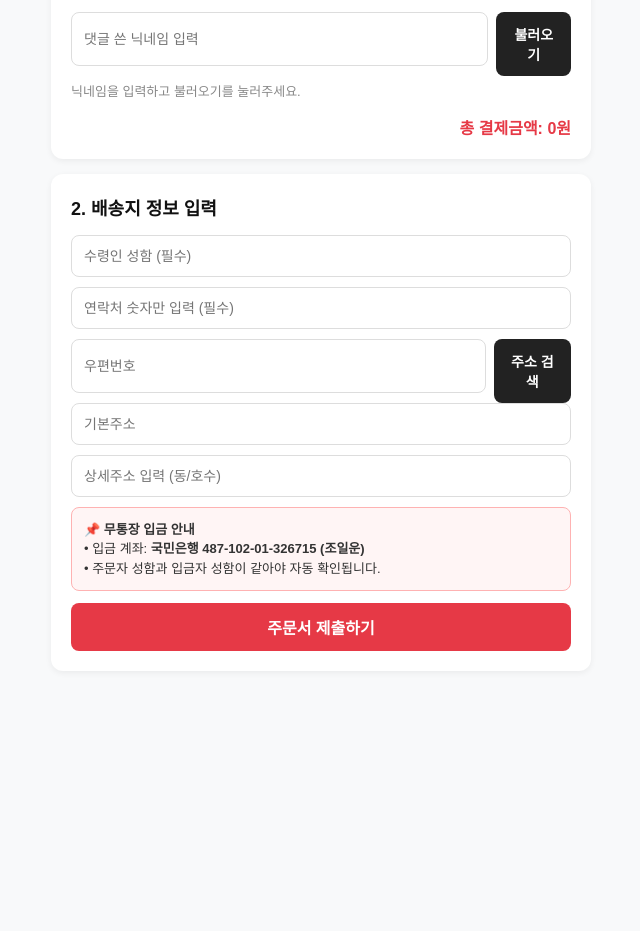
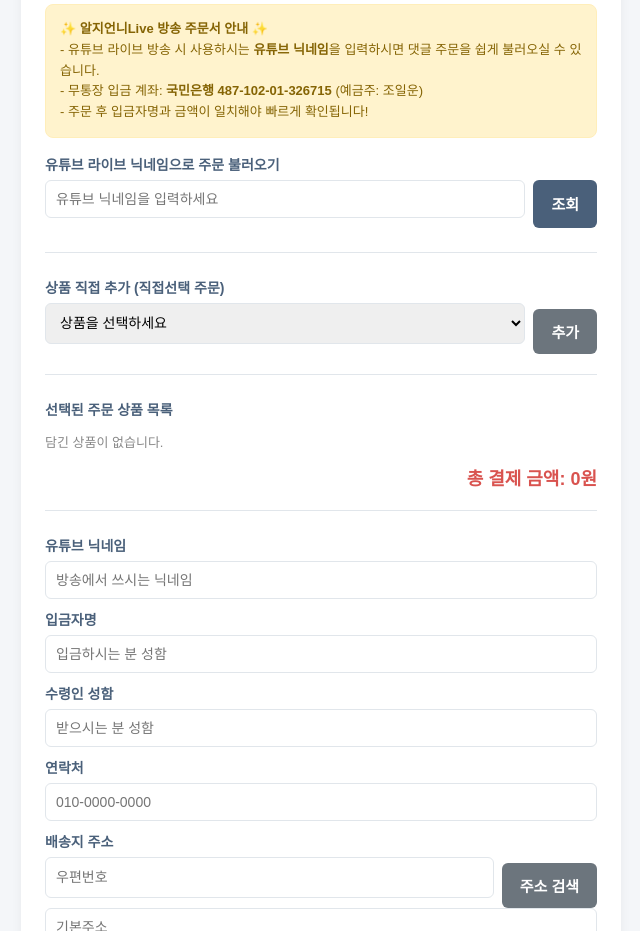
Before and after one commit to al-g-shop/Al.gee.shop, a plain HTML site: page index.html in a window 1280 px wide. Shown: the part 103-1034 px from the top of the page, without its empty margins (319-959 px from the left). Before the commit the page ends 804 px from the top, so only its background shows below. Drawn offline with Linux system fonts and the light colour scheme; no server answers.

Commit message:
Update index.html

```diff
--- a/index.html
+++ b/index.html
@@ -3,170 +3,295 @@
 <head>
   <meta charset="UTF-8">
   <meta name="viewport" content="width=device-width, initial-scale=1.0">
-  <title>❤️ 알지언니Live ❤️주문서</title>
-  <script src="https://t1.daumcdn.net/mapjsapi/bundle/postcode/prod/postcode.v2.js"></script>
-  <script>
-    function searchAddress() {
-      new daum.Postcode({
-        oncomplete: function(data) {
-          document.getElementById('zipcode').value = data.zonecode;
-          document.getElementById('address').value = data.roadAddress || data.jibunAddress;
-          document.getElementById('detailAddress').focus();
+  <title>❤️ 알지언니Live ❤️ - 주문서</title>
+  <script src="//t1.daumcdn.net/mapjsapi/bundle/postcode/prod/postcode.v2.js"></script>
+  <style>
+    :root {
+      --primary-color: #4A607A;
+      --primary-hover: #1A2B4C;
+      --bg-color: #F4F6F9;
+      --card-bg: #FFFFFF;
+      --text-color: #333333;
+      --border-color: #E1E6EB;
     }
-      }).open();
-    }
-  </script>
-  <style>
-    body { font-family: sans-serif; background: #f8f9fa; margin: 0; padding: 15px; color: #333; }
-    .card { max-width: 500px; margin: 0 auto 15px; background: #fff; padding: 20px; border-radius: 12px; box-shadow: 0 2px 6px rgba(0,0,0,0.06); }
-    .header-nav { max-width: 500px; margin: 0 auto 15px; display: flex; justify-content: space-between; align-items: center; }
-    .header-nav a { text-decoration: none; color: #e63946; font-weight: bold; font-size: 14px; }
-    h2 { font-size: 18px; margin-top: 0; color: #111; }
-    input { width: 100%; padding: 12px; margin-bottom: 10px; border: 1px solid #ddd; border-radius: 8px; box-sizing: border-box; font-size: 14px; }
-    .row { display: flex; gap: 8px; }
-    button { padding: 12px 16px; background: #222; color: #fff; border: none; border-radius: 8px; font-weight: bold; cursor: pointer; font-size: 14px; }
-    button:disabled { background: #ccc; cursor: not-allowed; }
-    .item-box { padding: 10px 0; border-bottom: 1px solid #eee; display: flex; justify-content: space-between; font-size: 14px; }
-    .total-box { font-size: 16px; font-weight: bold; text-align: right; margin-top: 15px; color: #e63946; }
-    .bank-info { background: #fff5f5; border: 1px solid #feb2b2; padding: 12px; border-radius: 8px; font-size: 13px; margin-bottom: 12px; line-height: 1.5; }
+    * { box-sizing: border-box; font-family: 'Noto Sans KR', sans-serif; }
+    body { background-color: var(--bg-color); color: var(--text-color); margin: 0; padding: 20px; }
+    .container { max-width: 600px; margin: 0 auto; background: var(--card-bg); padding: 24px; border-radius: 12px; box-shadow: 0 4px 12px rgba(0,0,0,0.05); }
+
+    .header { display: flex; justify-content: space-between; align-items: center; margin-bottom: 20px; padding-bottom: 10px; border-bottom: 1px solid var(--border-color); }
+    h1 { color: var(--primary-hover); text-align: center; font-size: 22px; margin: 0; }
+    .header a { text-decoration: none; font-size: 13px; font-weight: bold; color: var(--primary-color); background: #e9ecef; padding: 6px 12px; border-radius: 6px; }
+
+    .section { margin-bottom: 24px; border-bottom: 1px solid var(--border-color); padding-bottom: 20px; }
+    .section:last-child { border-bottom: none; }
+    label { font-weight: bold; font-size: 14px; display: block; margin-bottom: 6px; color: var(--primary-color); }
+    input[type="text"], input[type="tel"], select { width: 100%; padding: 10px; border: 1px solid var(--border-color); border-radius: 6px; margin-bottom: 10px; font-size: 14px; }
+
+    .btn { background: var(--primary-color); color: #fff; border: none; padding: 12px 18px; border-radius: 6px; cursor: pointer; width: 100%; font-weight: bold; font-size: 15px; transition: background 0.2s; }
+    .btn:hover { background: var(--primary-hover); }
+    .btn-secondary { background: #6C757D; margin-top: 6px; }
+    .btn-secondary:hover { background: #5A6268; }
+
+    .cart-item { display: flex; justify-content: space-between; align-items: center; padding: 8px 0; border-bottom: 1px dashed var(--border-color); }
+    .cart-item-controls { display: flex; align-items: center; gap: 8px; }
+    .cart-item-controls button { width: 28px; height: 28px; border: 1px solid var(--border-color); background: #fff; border-radius: 4px; cursor: pointer; }
+
+    .total-price { font-size: 18px; font-weight: bold; text-align: right; color: #D9534F; margin-top: 12px; }
+    .flex-row { display: flex; gap: 8px; }
+    .flex-row input { flex: 1; }
+    .flex-row button { width: auto; white-space: nowrap; }
+
+    /* 계좌번호 및 안내 박스 스타일 */
+    .notice-box { background: #fff3cd; border: 1px solid #ffeeba; color: #856404; padding: 14px; border-radius: 8px; font-size: 13px; margin-bottom: 16px; line-height: 1.6; }
   </style>
 </head>
 <body>
 
-  <div class="header-nav">
-    <span><b>알지언니샵</b> ♡ LIVE SHOPPING</span>
-    <a href="customer.html">🔍 주문조회 하러가기 →</a>
+<div class="container">
+  <div class="header">
+    <h1>❤️ 알지언니Live ❤️</h1>
+    <a href="customer.html">주문조회하기 →</a>
   </div>
 
-  <div class="card">
-    <h2>1. 유튜브 닉네임 검색</h2>
-    <div class="row">
-      <input type="text" id="nickname" placeholder="댓글 쓴 닉네임 입력">
-      <button onclick="fetchOrders()">불러오기</button>
-    </div>
-    <div id="orderList"><p style="color:#888; font-size:13px; margin:5px 0;">닉네임을 입력하고 불러오기를 눌러주세요.</p></div>
-    <div class="total-box" id="priceSummary">총 결제금액: 0원</div>
+  <!-- 안내 문구 박스 (국민은행 계좌 포함) -->
+  <div class="notice-box">
+    <b>✨ 알지언니Live 방송 주문서 안내 ✨</b><br>
+    - 유튜브 라이브 방송 시 사용하시는 <b>유튜브 닉네임</b>을 입력하시면 댓글 주문을 쉽게 불러오실 수 있습니다.<br>
+    - 무통장 입금 계좌: <b>국민은행 487-102-01-326715</b> (예금주: 조일운)<br>
+    - 주문 후 입금자명과 금액이 일치해야 빠르게 확인됩니다!
   </div>
 
-  <div class="card">
-    <h2>2. 배송지 정보 입력</h2>
-    <input type="text" id="name" placeholder="수령인 성함 (필수)">
-    <input type="tel" id="phone" placeholder="연락처 숫자만 입력 (필수)">
-    <div class="row">
-      <input type="text" id="zipcode" placeholder="우편번호" readonly>
-      <button type="button" onclick="searchAddress()">주소 검색</button>
+  <!-- 1. 댓글로 주문 불러오기 -->
+  <div class="section">
+    <label for="searchNickname">유튜브 라이브 닉네임으로 주문 불러오기</label>
+    <div class="flex-row">
+      <input type="text" id="searchNickname" placeholder="유튜브 닉네임을 입력하세요">
+      <button class="btn" onclick="fetchCommentOrder()">조회</button>
     </div>
-    <input type="text" id="address" placeholder="기본주소" readonly>
-    <input type="text" id="detailAddress" placeholder="상세주소 입력 (동/호수)">
-
-    <div class="bank-info">
-      📌 <b>무통장 입금 안내</b><br>
-      • 입금 계좌: <b>국민은행 487-102-01-326715 (조일운)</b><br>
-      • 주문자 성함과 입금자 성함이 같아야 자동 확인됩니다.
+    <div id="commentResult" style="font-size:12px; color:#666; margin-top:4px;"></div>
   </div>
 
-    <button id="submitBtn" style="width:100%; background:#e63946; font-size:16px;" onclick="submitOrder()">주문서 제출하기</button>
+  <!-- 2. 직접 상품 추가 -->
+  <div class="section">
+    <label for="productSelect">상품 직접 추가 (직접선택 주문)</label>
+    <div class="flex-row">
+      <select id="productSelect">
+        <option value="">상품을 선택하세요</option>
+      </select>
+      <button class="btn btn-secondary" onclick="addSelectedProduct()">추가</button>
+    </div>
+  </div>
+
+  <!-- 3. 장바구니 목록 -->
+  <div class="section">
+    <label>선택된 주문 상품 목록</label>
+    <div id="cartList"><p style="color:#888; font-size:13px;">담긴 상품이 없습니다.</p></div>
+    <div class="total-price" id="totalPrice">총 결제 금액: 0원</div>
+  </div>
+
+  <!-- 4. 배송지 및 주문자 정보 -->
+  <form id="orderForm" onsubmit="submitOrder(event)">
+    <div class="section">
+      <label for="nickname">유튜브 닉네임</label>
+      <input type="text" id="nickname" placeholder="방송에서 쓰시는 닉네임" required>
+
+      <label for="depositor">입금자명</label>
+      <input type="text" id="depositor" placeholder="입금하시는 분 성함" required>
+
+      <label for="recipient">수령인 성함</label>
+      <input type="text" id="recipient" placeholder="받으시는 분 성함" required>
+
+      <label for="phone">연락처</label>
+      <input type="tel" id="phone" placeholder="010-0000-0000" required>
+
+      <label>배송지 주소</label>
+      <div class="flex-row">
+        <input type="text" id="zipcode" placeholder="우편번호" readonly required>
+        <button type="button" class="btn btn-secondary" onclick="execDaumPostcode()">주소 검색</button>
+      </div>
+      <input type="text" id="address1" placeholder="기본주소" readonly required>
+      <input type="text" id="address2" placeholder="상세주소를 입력하세요" required>
+    </div>
+
+    <button type="submit" class="btn" id="submitBtn">주문 완료하기</button>
+  </form>
 </div>
 
 <script>
-    const API_URL = "https://script.google.com/macros/s/AKfycbxQ0KIkw3m63VUEyAq1OFXisjXfkT1S7zozn1TlvlwK317Pn35hdcfo3AwcxvQtZIrbJQ/exec";
-    let currentItems = [];
-    let totalAmount = 0;
+  const GAS_URL = "https://script.google.com/macros/s/AKfycbxQ0KIkw3m63VUEyAq1OFXisjXfkT1S7zozn1TlvlwK317Pn35hdcfo3AwcxvQtZIrbJQ/exec";
+  let productCatalog = [];
+  let cart = {};
 
-    window.onload = () => {
-      const saved = JSON.parse(localStorage.getItem('savedAddress') || '{}');
-      if (saved.name) {
-        document.getElementById('name').value = saved.name;
-        document.getElementById('phone').value = saved.phone;
-        document.getElementById('zipcode').value = saved.zipcode;
-        document.getElementById('address').value = saved.address;
-        document.getElementById('detailAddress').value = saved.detailAddress;
-      }
+  window.onload = async function() {
+    await loadProducts();
+    loadSavedAddress();
   };
 
-    async function fetchOrders() {
-      const nick = document.getElementById('nickname').value;
-      if (!nick) return alert('닉네임을 입력해주세요.');
+  async function loadProducts() {
+    try {
+      const res = await fetch(`${GAS_URL}?action=getProducts`);
+      productCatalog = await res.json();
+      const select = document.getElementById("productSelect");
 
-      const res = await fetch(`${API_URL}?nickname=${encodeURIComponent(nick)}`);
-      const data = await res.json();
-      currentItems = data.orders;
-      renderOrders();
+      productCatalog.forEach(p => {
+        const opt = document.createElement("option");
+        opt.value = p.id;
+        opt.textContent = `[${p.id}] ${p.name} - ${p.price.toLocaleString()}원`;
+        select.appendChild(opt);
+      });
+    } catch (e) {
+      alert("상품 목록을 불러오지 못했습니다.");
+    }
   }
 
-    function renderOrders() {
-      const listEl = document.getElementById('orderList');
-      listEl.innerHTML = '';
-      let itemTotal = 0;
+  async function fetchCommentOrder() {
+    const nick = document.getElementById("searchNickname").value.trim();
+    if (!nick) return alert("유튜브 닉네임을 입력해주세요.");
 
-      if(currentItems.length === 0) {
-        listEl.innerHTML = '<p style="color:#e63946; font-size:13px;">불러온 상품이 없습니다. 닉네임과 댓글을 확인해주세요.</p>';
+    try {
+      const res = await fetch(`${GAS_URL}?action=getComment&nickname=${encodeURIComponent(nick)}`);
+      const data = await res.json();
+
+      if (!data.comment) {
+        document.getElementById("commentResult").textContent = "해당 닉네임의 댓글 내역이 없습니다.";
+        return;
       }
 
-      currentItems.forEach(item => {
-        itemTotal += item.price * item.qty;
-        let optStr = (item.color || item.size) ? ` (${[item.color, item.size].filter(Boolean).join('/')})` : '';
-        listEl.innerHTML += `<div class="item-box">
-          <span>[${item.code}] ${item.name}${optStr}</span>
-          <b>${item.price.toLocaleString()}원</b>
-        </div>`;
+      document.getElementById("commentResult").textContent = `댓글 내역: "${data.comment}"`;
+      document.getElementById("nickname").value = nick;
+
+      productCatalog.forEach(p => {
+        const regex = new RegExp(`\\b${p.id}\\b`, 'g');
+        const matches = data.comment.match(regex);
+        if (matches) {
+          cart[p.id] = (cart[p.id] || 0) + matches.length;
+        }
+      });
+      renderCart();
+    } catch(e) {
+      alert("댓글 정보를 불러오는 중 오류가 발생했습니다.");
+    }
+  }
+
+  function addSelectedProduct() {
+    const pId = document.getElementById("productSelect").value;
+    if (!pId) return;
+    cart[pId] = (cart[pId] || 0) + 1;
+    renderCart();
+  }
+
+  function updateQty(pId, delta) {
+    if (cart[pId]) {
+      cart[pId] += delta;
+      if (cart[pId] <= 0) delete cart[pId];
+    }
+    renderCart();
+  }
+
+  function renderCart() {
+    const cartList = document.getElementById("cartList");
+    cartList.innerHTML = "";
+    let total = 0;
+    const keys = Object.keys(cart);
+
+    if (keys.length === 0) {
+      cartList.innerHTML = '<p style="color:#888; font-size:13px;">담긴 상품이 없습니다.</p>';
+      document.getElementById("totalPrice").textContent = "총 결제 금액: 0원";
+      return;
+    }
+
+    keys.forEach(id => {
+      const p = productCatalog.find(item => item.id === id);
+      if (p) {
+        const subtotal = p.price * cart[id];
+        total += subtotal;
+
+        const div = document.createElement("div");
+        div.className = "cart-item";
+        div.innerHTML = `
+          <span>[${p.id}] ${p.name} (${p.price.toLocaleString()}원)</span>
+          <div class="cart-item-controls">
+            <button type="button" onclick="updateQty('${id}', -1)">-</button>
+            <span>${cart[id]}</span>
+            <button type="button" onclick="updateQty('${id}', 1)">+</button>
+          </div>
+        `;
+        cartList.appendChild(div);
+      }
     });
 
-      const shipping = itemTotal === 0 ? 0 : (itemTotal >= 200000 ? 0 : 4000);
-      totalAmount = itemTotal + shipping;
-      document.getElementById('priceSummary').innerText =
-        `상품금액 ${itemTotal.toLocaleString()}원 + 배송비 ${shipping.toLocaleString()}원 = 총 ${totalAmount.toLocaleString()}원`;
+    document.getElementById("totalPrice").textContent = `총 결제 금액: ${total.toLocaleString()}원`;
   }
 
-    async function submitOrder() {
-      // 1. 필수 입력값 검증 (Validation)
-      if(currentItems.length === 0) return alert('주문할 상품을 먼저 불러와주세요.');
-      const name = document.getElementById('name').value.trim();
-      const phone = document.getElementById('phone').value.trim();
-      const zipcode = document.getElementById('zipcode').value.trim();
-      const detailAddress = document.getElementById('detailAddress').value.trim();
+  function execDaumPostcode() {
+    new daum.Postcode({
+      oncomplete: function(data) {
+        document.getElementById('zipcode').value = data.zonecode;
+        document.getElementById('address1').value = data.address;
+        document.getElementById('address2').focus();
+      }
+    }).open();
+  }
 
-      if(!name) { alert('수령인 성함을 입력해주세요.'); document.getElementById('name').focus(); return; }
-      if(!phone) { alert('연락처를 입력해주세요.'); document.getElementById('phone').focus(); return; }
-      if(!zipcode) { alert('주소 검색을 통해 우편번호와 주소를 입력해주세요.'); return; }
-      if(!detailAddress) { alert('상세주소(동/호수 등)를 입력해주세요.'); document.getElementById('detailAddress').focus(); return; }
+  function loadSavedAddress() {
+    const saved = JSON.parse(localStorage.getItem("algee_address") || "{}");
+    if (saved.recipient) document.getElementById("recipient").value = saved.recipient;
+    if (saved.phone) document.getElementById("phone").value = saved.phone;
+    if (saved.zipcode) document.getElementById("zipcode").value = saved.zipcode;
+    if (saved.address1) document.getElementById("address1").value = saved.address1;
+    if (saved.address2) document.getElementById("address2").value = saved.address2;
+  }
 
-      // 2. 중복 클릭 방지 (버튼 비활성화)
-      const btn = document.getElementById('submitBtn');
-      btn.disabled = true;
-      btn.innerText = "주문 접수 중...";
+  async function submitOrder(e) {
+    e.preventDefault();
+    const keys = Object.keys(cart);
+    if (keys.length === 0) return alert("상품을 하나 이상 선택해주세요.");
+
+    const itemsSummary = keys.map(id => {
+      const p = productCatalog.find(item => item.id === id);
+      return `${p.name}(${cart[id]}개)`;
+    }).join(", ");
+
+    let totalAmount = 0;
+    keys.forEach(id => {
+      const p = productCatalog.find(item => item.id === id);
+      totalAmount += p.price * cart[id];
+    });
 
     const payload = {
-        nickname: document.getElementById('nickname').value,
-        name: name,
-        phone: phone,
-        zipcode: zipcode,
-        address: document.getElementById('address').value,
-        detailAddress: detailAddress,
-        items: currentItems,
-        totalPrice: totalAmount
+      nickname: document.getElementById("nickname").value,
+      depositor: document.getElementById("depositor").value,
+      recipient: document.getElementById("recipient").value,
+      phone: document.getElementById("phone").value,
+      zipcode: document.getElementById("zipcode").value,
+      address1: document.getElementById("address1").value,
+      address2: document.getElementById("address2").value,
+      items: itemsSummary,
+      totalAmount: totalAmount
     };
 
-      localStorage.setItem('savedAddress', JSON.stringify(payload));
+    localStorage.setItem("algee_address", JSON.stringify({
+      recipient: payload.recipient,
+      phone: payload.phone,
+      zipcode: payload.zipcode,
+      address1: payload.address1,
+      address2: payload.address2
+    }));
+
+    document.getElementById("submitBtn").disabled = true;
+    document.getElementById("submitBtn").textContent = "주문 처리 중...";
 
     try {
-        const res = await fetch(API_URL, {
-          method: 'POST',
+      await fetch(GAS_URL, {
+        method: "POST",
         body: JSON.stringify(payload)
       });
-        const result = await res.json();
-        if (result.success) {
-          alert(`🎉 주문이 정상 접수되었습니다!\n주문번호: ${result.orderNo}\n입금 후 배송이 시작됩니다. 감사합니다!`);
+      alert("주문이 성공적으로 접수되었습니다!");
       location.reload();
-        } else {
-          alert('접수 중 오류가 발생했습니다. 다시 시도해 주세요.');
-          btn.disabled = false;
-          btn.innerText = "주문서 제출하기";
-        }
-      } catch (e) {
-        alert('네트워크 오류가 발생했습니다.');
-        btn.disabled = false;
-        btn.innerText = "주문서 제출하기";
+    } catch(err) {
+      alert("주문 접수 중 오류가 발생했습니다.");
+      document.getElementById("submitBtn").disabled = false;
+      document.getElementById("submitBtn").textContent = "주문 완료하기";
     }
   }
 </script>
```
Lines whose indentation alone changed are shown as unchanged.
